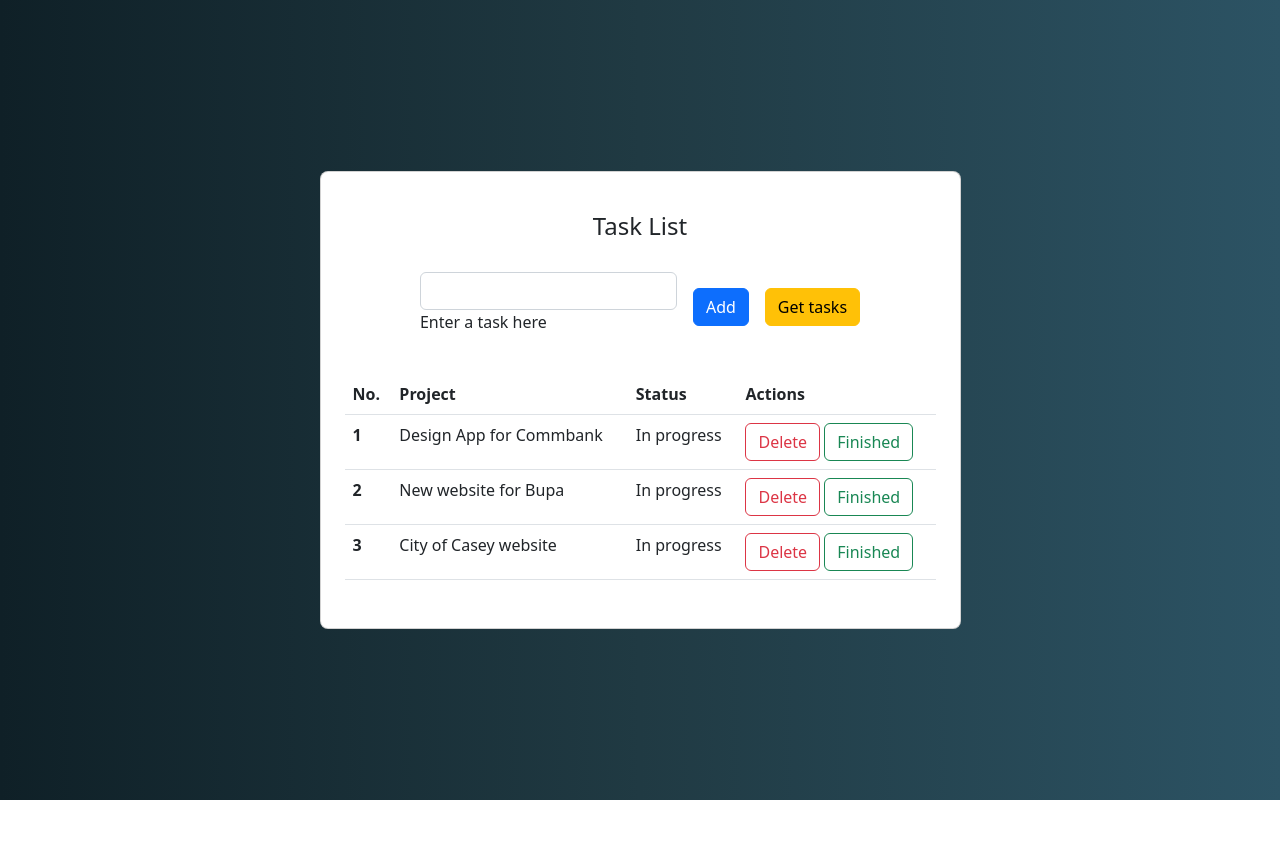
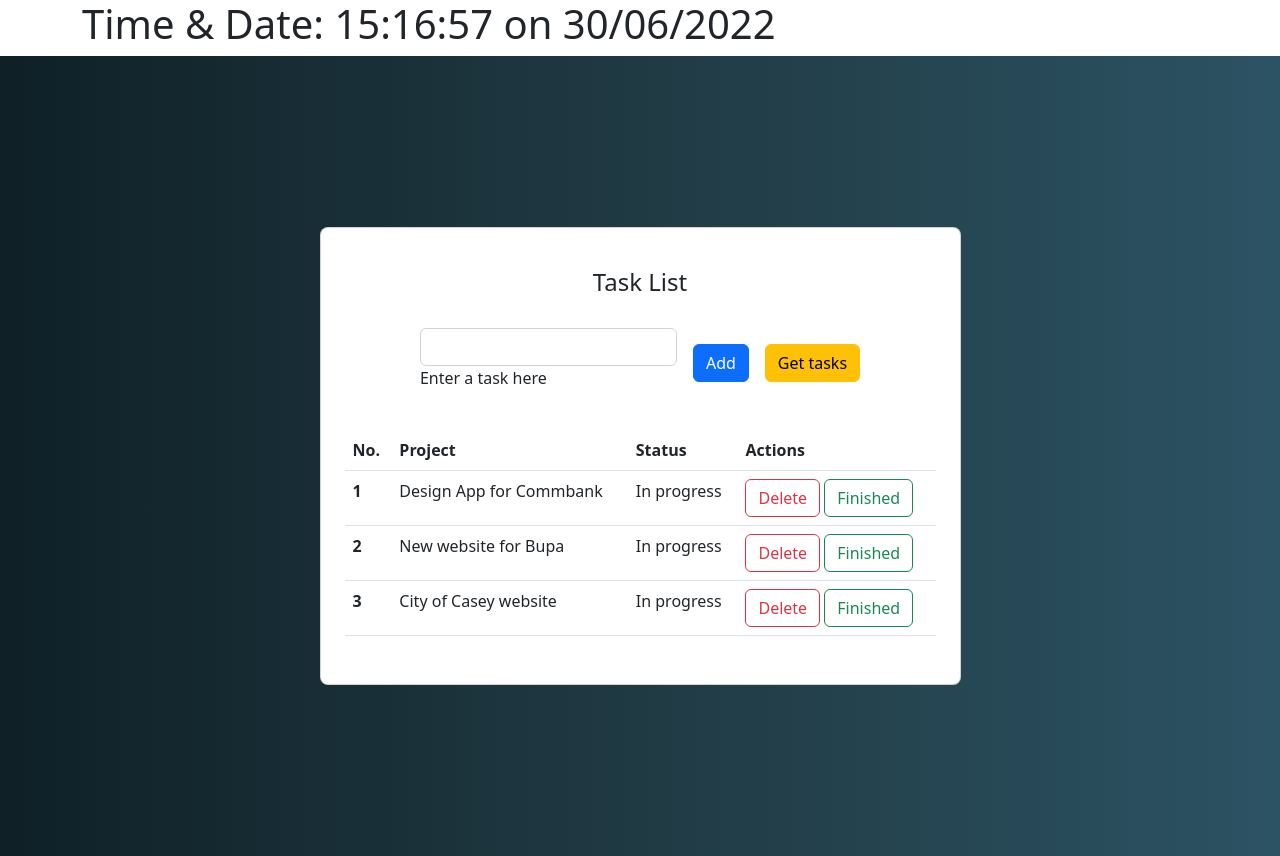
Before and after one commit to miguelalzona/FinalProject-Task-List-2.0, a plain HTML site: page index.html in a window 1280 px wide. Before the commit the page ends 800 px from the top, so only its background shows below. Drawn offline with nearby package versions, Linux system fonts and the light colour scheme.

Commit message:
Date added

```diff
--- a/index.html
+++ b/index.html
@@ -1,16 +1,24 @@
 <!DOCTYPE html>
 <html lang="en">
+
 <head>
   <meta charset="UTF-8">
   <meta http-equiv="X-UA-Compatible" content="IE=edge">
   <meta name="viewport" content="width=device-width, initial-scale=1.0">
-    <link href="https://cdn.jsdelivr.net/npm/bootstrap@5.2.0-beta1/dist/css/bootstrap.min.css" rel="stylesheet" integrity="sha384-0evHe/X+R7YkIZDRvuzKMRqM+OrBnVFBL6DOitfPri4tjfHxaWutUpFmBp4vmVor" crossorigin="anonymous">
-    <script src="https://cdn.jsdelivr.net/npm/bootstrap@5.2.0-beta1/dist/js/bootstrap.bundle.min.js" integrity="sha384-pprn3073KE6tl6bjs2QrFaJGz5/SUsLqktiwsUTF55Jfv3qYSDhgCecCxMW52nD2" crossorigin="anonymous"></script>
-    <link rel="stylesheet"  href="style.css">
+  <link href="https://cdn.jsdelivr.net/npm/bootstrap@5.2.0-beta1/dist/css/bootstrap.min.css" rel="stylesheet"
+    integrity="sha384-0evHe/X+R7YkIZDRvuzKMRqM+OrBnVFBL6DOitfPri4tjfHxaWutUpFmBp4vmVor" crossorigin="anonymous">
+  <script src="https://cdn.jsdelivr.net/npm/bootstrap@5.2.0-beta1/dist/js/bootstrap.bundle.min.js"
+    integrity="sha384-pprn3073KE6tl6bjs2QrFaJGz5/SUsLqktiwsUTF55Jfv3qYSDhgCecCxMW52nD2"
+    crossorigin="anonymous"></script>
+  <link rel="stylesheet" href="style.css">
   <script defer src="./index.js"></script>
   <title>Task Project</title>
 </head>
+
 <body>
+  <div class="container">
+    <h1>Time & Date: <span id="time"></span></h1>
+  </div>
   <section class="vh-100" style="background: linear-gradient(to right, #0f2027, #203a43, #2c5364)">
     <div class="container py-5 h-100">
       <div class="row d-flex justify-content-center align-items-center h-100">
@@ -30,7 +38,8 @@
 
 
                 <div class="col-12">
-                        <button type="button" class="btn btn-primary" onclick="window.location.href='./form.html';">Add</button>
+                  <button type="button" class="btn btn-primary"
+                    onclick="window.location.href='./form.html';">Add</button>
 
                 </div>
 
@@ -55,8 +64,10 @@
                     <td>Design App for Commbank</td>
                     <td>In progress</td>
                     <td>
-                          <button onclick="alert('Are You Sure?')" type="button" class="btn btn-outline-danger">Delete</button>
-                          <button onclick="alert('Well Done!')" type="button" class="btn btn-outline-success">Finished</button>
+                      <button onclick="alert('Are You Sure?')" type="button"
+                        class="btn btn-outline-danger">Delete</button>
+                      <button onclick="alert('Well Done!')" type="button"
+                        class="btn btn-outline-success">Finished</button>
                     </td>
                   </tr>
                   <tr>
@@ -64,8 +75,10 @@
                     <td>New website for Bupa</td>
                     <td>In progress</td>
                     <td>
-                          <button onclick="alert('Are You Sure?')" type="Button" class="btn btn-outline-danger">Delete</button>
-                          <button onclick="alert('Well Done!')" type="button" class=" btn btn-outline-success">Finished</button>
+                      <button onclick="alert('Are You Sure?')" type="Button"
+                        class="btn btn-outline-danger">Delete</button>
+                      <button onclick="alert('Well Done!')" type="button"
+                        class=" btn btn-outline-success">Finished</button>
 
                     </td>
                   </tr>
@@ -74,8 +87,10 @@
                     <td>City of Casey website</td>
                     <td>In progress</td>
                     <td>
-                          <button onclick="alert('Are You Sure?')" type="button" class="btn btn-outline-danger">Delete</button>
-                          <button onclick="alert('Well Done!')" type="button" class= "btn btn-outline-success">Finished</button>
+                      <button onclick="alert('Are You Sure?')" type="button"
+                        class="btn btn-outline-danger">Delete</button>
+                      <button onclick="alert('Well Done!')" type="button"
+                        class="btn btn-outline-success">Finished</button>
                     </td>
                   </tr>
                 </tbody>
@@ -87,6 +102,7 @@
       </div>
     </div>
   </section>
+<script src="./index.js"></script>
+</body>
 
-</body>
 </html>
--- /dev/null
+++ b/index.js
@@ -0,0 +1,10 @@
+let a;
+        let date;
+
+        setInterval(() => {
+        a = new Date;
+        date = a.toLocaleDateString('en-GB');
+        let time = a.getHours() + ':'+ a.getMinutes() +':'+ a.getSeconds();
+       document.getElementById('time').innerHTML = time + " on " + date;
+       console.log(date.toLocaleString('en-GB'));
+    }, 1000);
```
Lines whose indentation alone changed are shown as unchanged.
